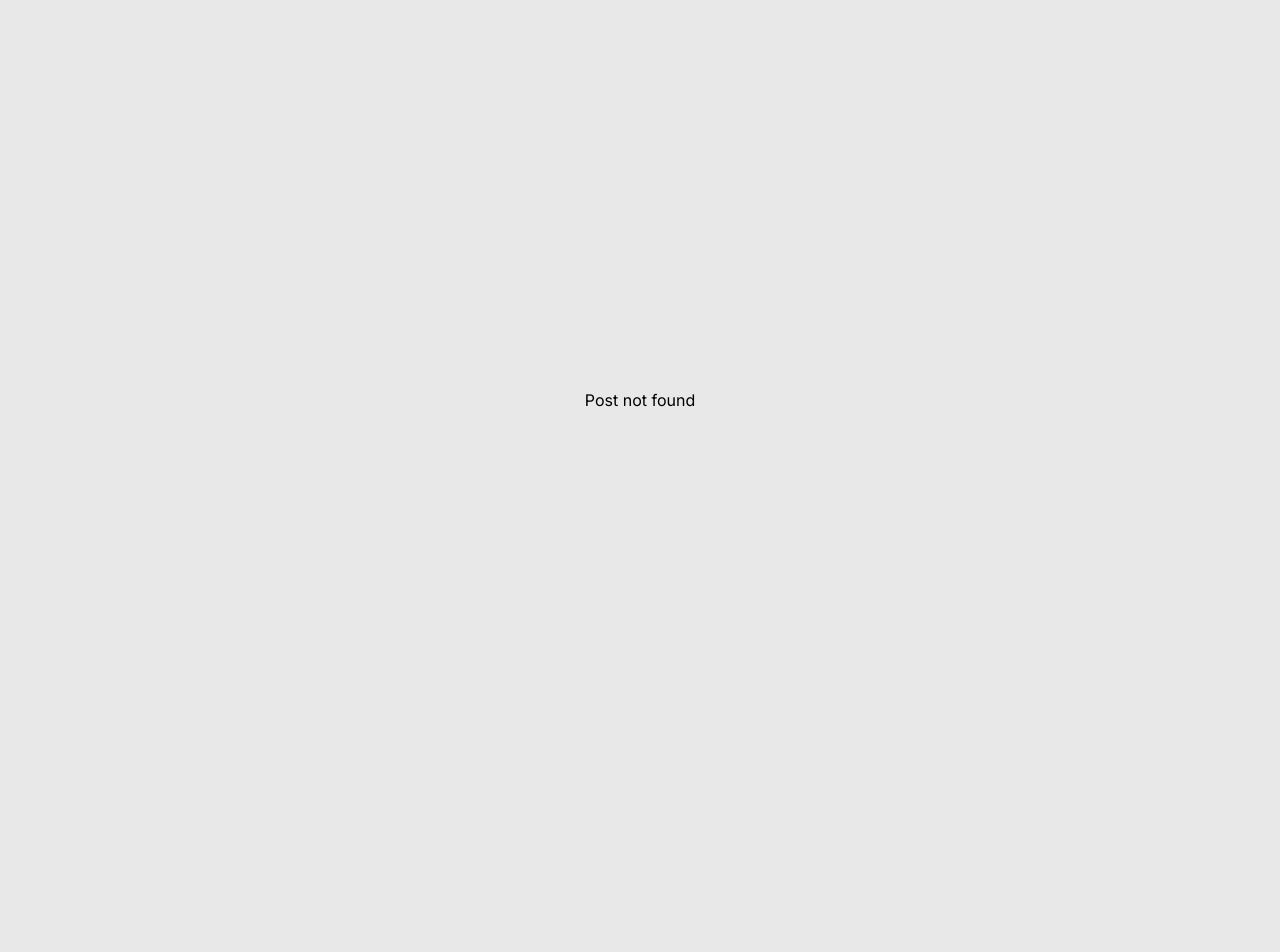
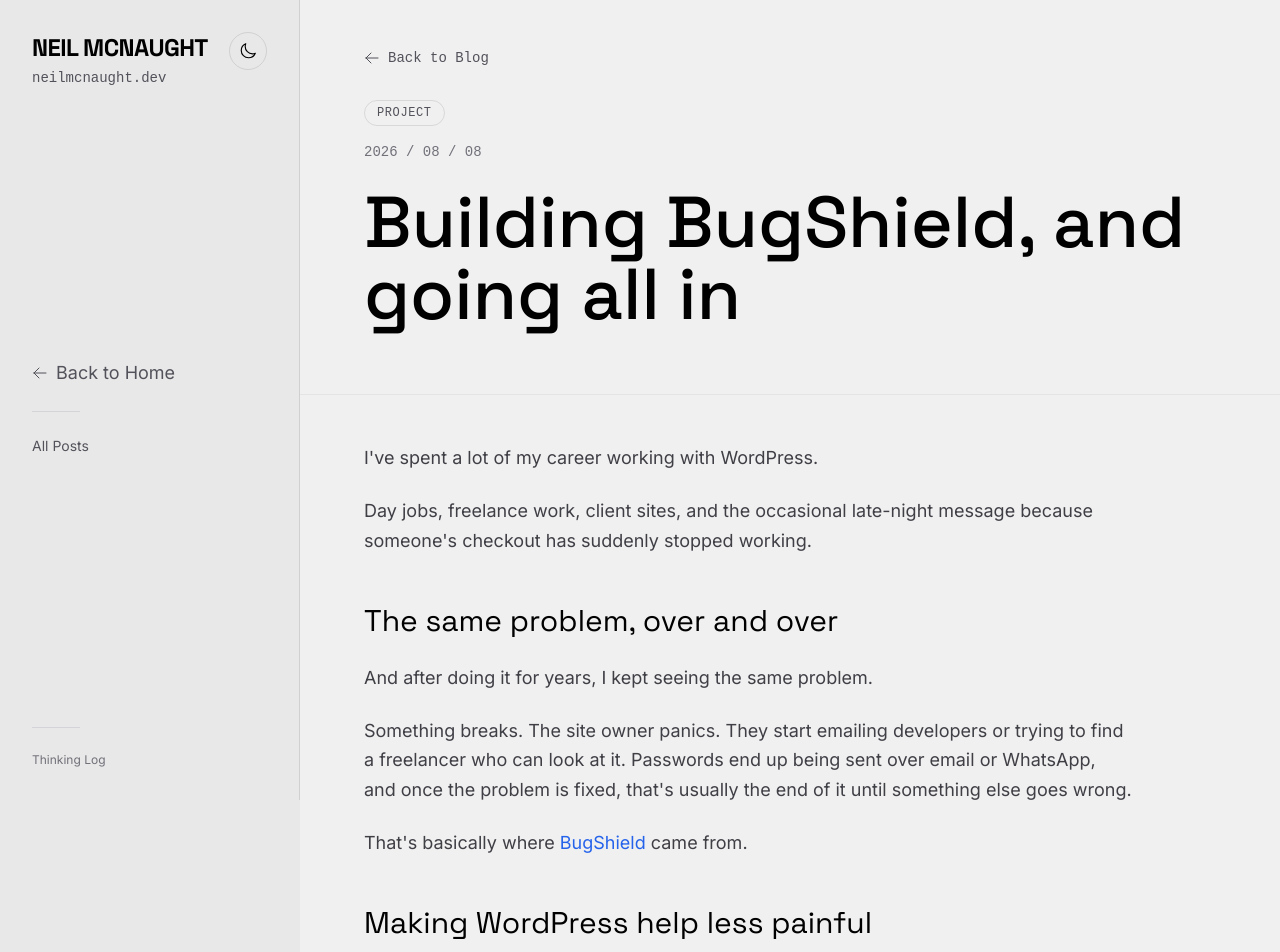
Before and after one commit to MrNaughtZero/Portfolio, a React (Vite) app: page /blog/building-bugshield in a window 1280 px wide. Before the commit this address had no page. Shown: the top 952 px of the page. Before the commit the page ends 800 px from the top, so only its background shows below. Built offline with nearby package versions, Linux system fonts and the light colour scheme.

Commit message:
fix: tasks email subscriber cleanup

```diff
--- a/src/data/blogPosts.js
+++ b/src/data/blogPosts.js
@@ -60,6 +60,210 @@
 			},
 		],
 	},
+	{
+		slug: "building-bugshield",
+		date: "2026 / 08 / 08",
+		title: "Building BugShield, and going all in",
+		category: "Project",
+		content: [
+			{
+				type: "paragraph",
+				text: "I've spent a lot of my career working with WordPress.",
+			},
+			{
+				type: "paragraph",
+				text: "Day jobs, freelance work, client sites, and the occasional late-night message because someone's checkout has suddenly stopped working.",
+			},
+			{
+				type: "heading",
+				text: "The same problem, over and over",
+			},
+			{
+				type: "paragraph",
+				text: "And after doing it for years, I kept seeing the same problem.",
+			},
+			{
+				type: "paragraph",
+				text: "Something breaks. The site owner panics. They start emailing developers or trying to find a freelancer who can look at it. Passwords end up being sent over email or WhatsApp, and once the problem is fixed, that's usually the end of it until something else goes wrong.",
+			},
+			{
+				type: "paragraph",
+				segments: [
+					{
+						type: "text",
+						text: "That's basically where ",
+					},
+					{
+						type: "link",
+						text: "BugShield",
+						url: "https://bugshield.co.uk",
+					},
+					{
+						type: "text",
+						text: " came from.",
+					},
+				],
+			},
+			{
+				type: "heading",
+				text: "Making WordPress help less painful",
+			},
+			{
+				type: "paragraph",
+				text: "I built BugShield to make getting help with WordPress a lot less painful. If something is broken, you tell us what's wrong, pay a fixed price and a developer takes care of it. You can chat directly with them while they work on the issue and keep track of everything from your dashboard.",
+			},
+			{
+				type: "paragraph",
+				text: "For people who don't want to wait until something breaks, there are maintenance plans too. We can monitor the site, take off-site backups and handle fixes as they come up.",
+			},
+			{
+				type: "heading",
+				text: "A platform, not a contact form",
+			},
+			{
+				type: "paragraph",
+				text: "But I didn't want BugShield to just be another WordPress agency website with a contact form on the front.",
+			},
+			{
+				type: "paragraph",
+				text: "I wanted to actually build a platform around the service.",
+			},
+			{
+				type: "paragraph",
+				segments: [
+					{
+						type: "text",
+						text: "Every site has its own workspace. Fixes can be requested and tracked through the dashboard, there's a chat for each job, and credentials can be stored in an encrypted ",
+					},
+					{
+						type: "link",
+						text: "Password Vault",
+						url: "https://bugshield.co.uk/security",
+					},
+					{
+						type: "text",
+						text: " instead of being passed around in emails.",
+					},
+				],
+			},
+			{
+				type: "paragraph",
+				segments: [
+					{
+						type: "text",
+						text: "There's also ",
+					},
+					{
+						type: "link",
+						text: "24/7 uptime and performance monitoring",
+						url: "https://bugshield.co.uk/monitoring",
+					},
+					{
+						type: "text",
+						text: ", ",
+					},
+					{
+						type: "link",
+						text: "off-site cloud backups",
+						url: "https://bugshield.co.uk/backups",
+					},
+					{
+						type: "text",
+						text: ", activity logs and multi-site management for people looking after several WordPress sites.",
+					},
+				],
+			},
+			{
+				type: "heading",
+				text: "Plans and pricing",
+			},
+			{
+				type: "paragraph",
+				text: "One-off fixes start at £49.99.",
+			},
+			{
+				type: "paragraph",
+				segments: [
+					{
+						type: "link",
+						text: "Shield Light",
+						url: "https://bugshield.co.uk/shield-light",
+					},
+					{
+						type: "text",
+						text: " is £99/month and includes two fixes each month, weekly backups and monitoring. ",
+					},
+					{
+						type: "link",
+						text: "Shield Pro",
+						url: "https://bugshield.co.uk/shield-pro",
+					},
+					{
+						type: "text",
+						text: " is £199/month and includes unlimited fixes, daily backups, malware prevention and priority response times.",
+					},
+				],
+			},
+			{
+				type: "heading",
+				text: "Bigger than I expected",
+			},
+			{
+				type: "paragraph",
+				text: "Building all of this has been a much bigger project than I originally expected.",
+			},
+			{
+				type: "paragraph",
+				text: "The actual WordPress fixes are the familiar part. The challenge has been everything around them: payments, subscriptions, developer workflows, secure credential access, audit logs, monitoring infrastructure, backups, the WordPress plugin, notifications and building a dashboard that doesn't require someone to be technical to understand it.",
+			},
+			{
+				type: "heading",
+				text: "Outside the app",
+			},
+			{
+				type: "paragraph",
+				text: "I've spent a huge amount of time building out the BugShield website too, including guides, solutions to common WordPress problems, case studies and documentation. A lot of it isn't particularly exciting work, but it's the stuff that turns an idea into an actual business.",
+			},
+			{
+				type: "heading",
+				text: "Going all in",
+			},
+			{
+				type: "paragraph",
+				text: "I'm proud of the client work I've done over the years, but BugShield feels different because it's mine.",
+			},
+			{
+				type: "paragraph",
+				text: "It's something I want to keep building for the long term, and it's where I'm putting most of my time and energy now.",
+			},
+			{
+				type: "paragraph",
+				text: "Less jumping between random freelance jobs. More improving BugShield, adding features, making the platform better and hopefully building something WordPress site owners genuinely find useful.",
+			},
+			{
+				type: "paragraph",
+				segments: [
+					{
+						type: "text",
+						text: "If you run a WordPress site and you're fed up with having to hunt around for someone every time something goes wrong, have a look at ",
+					},
+					{
+						type: "link",
+						text: "BugShield",
+						url: "https://bugshield.co.uk",
+					},
+					{
+						type: "text",
+						text: ".",
+					},
+				],
+			},
+			{
+				type: "paragraph",
+				text: "This is the project I'm all in on.",
+			},
+		],
+	},
 ];
 
 export const getPostBySlug = (slug) => {
--- a/vite.config.js
+++ b/vite.config.js
@@ -1,9 +1,22 @@
 import { defineConfig } from 'vite';
 import react from '@vitejs/plugin-react';
 import path from 'path';
+import fs from 'fs';
 
 export default defineConfig({
-	plugins: [react()],
+	plugins: [
+		react(),
+		{
+			name: 'spa-github-pages-fallback',
+			closeBundle() {
+				const indexPath = path.resolve(__dirname, 'dist/index.html');
+				const notFoundPath = path.resolve(__dirname, 'dist/404.html');
+				if (fs.existsSync(indexPath)) {
+					fs.copyFileSync(indexPath, notFoundPath);
+				}
+			},
+		},
+	],
 	resolve: {
 		alias: {
 			'@': path.resolve(__dirname, './src'),
```
